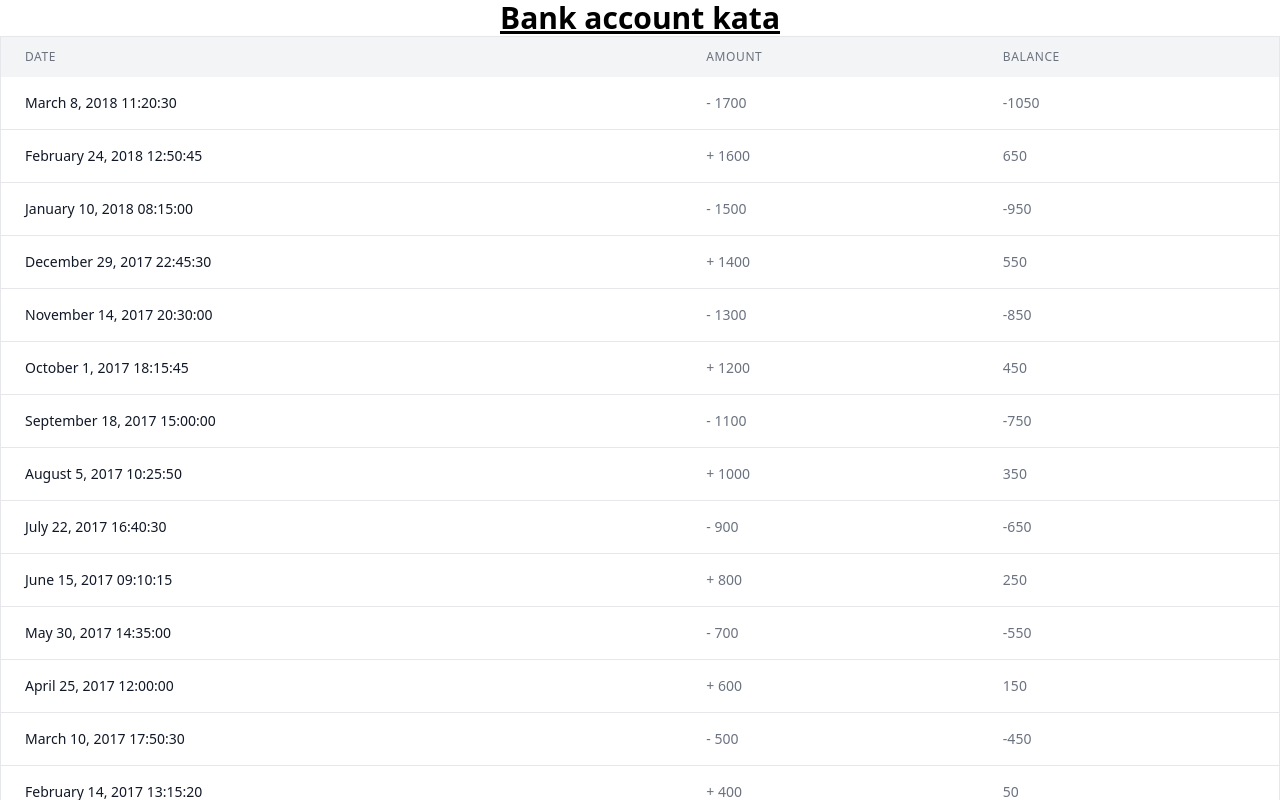
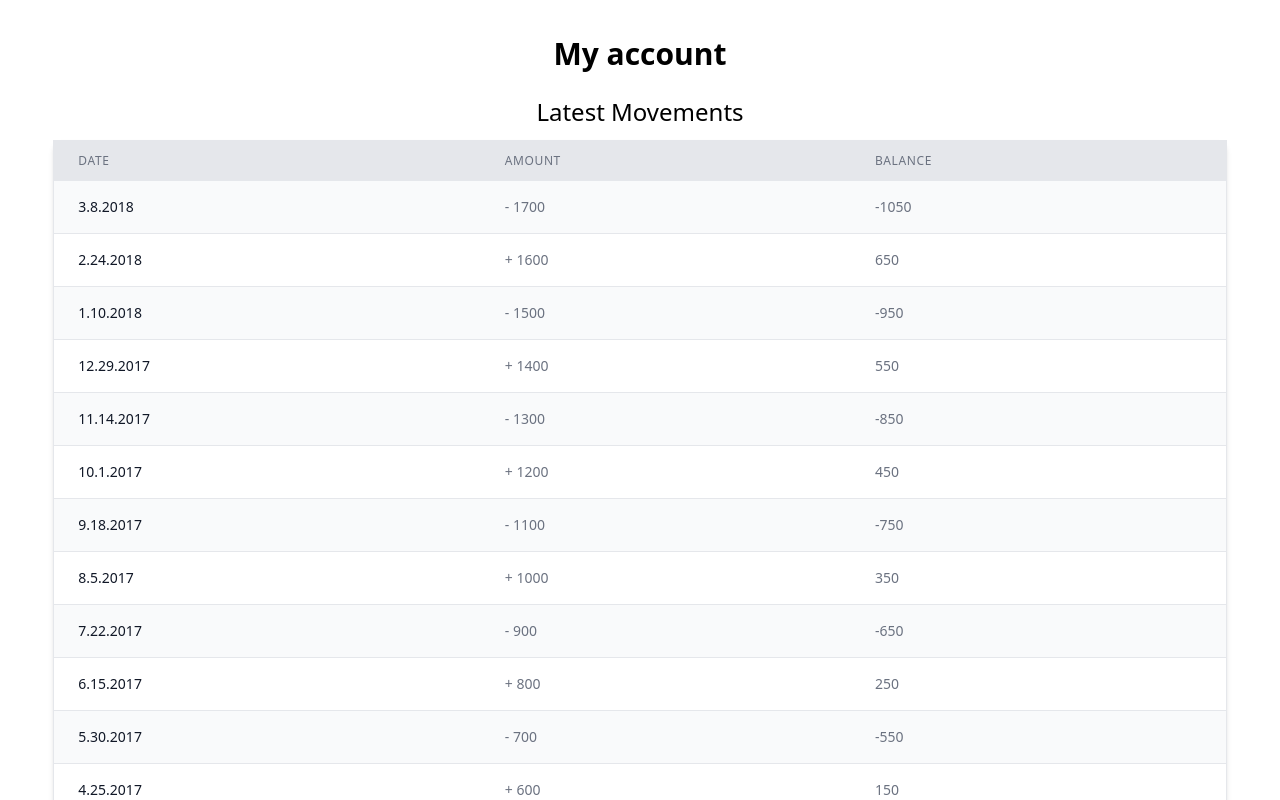
Before and after one commit to vivitt/bank-account-kata, a Next.js app: page / in a window 1280 px wide. Shown: the top 800 px of the page. Built offline with nearby package versions, Linux system fonts and the light colour scheme.

Commit message:
add table styles and format date

```diff
--- a/app/lib/definitions.ts
+++ b/app/lib/definitions.ts
@@ -1,6 +1,6 @@
 export type Movement = {
   date: string;
-  amount: number;
+  ammount: number;
   type: "add" | "substract";
   prevAccountBalance: number;
 };
--- /dev/null
+++ b/app/lib/formatDate.ts
@@ -0,0 +1,4 @@
+export const formatDate = (date) => {
+  let formatedDate = new Date(date).toLocaleDateString();
+  return formatedDate.replaceAll("/", ".");
+};
--- a/app/page.tsx
+++ b/app/page.tsx
@@ -7,8 +7,10 @@ export default function Page() {
   const [userMovements, setUserMovements] = useState(movements);
   const [accountBalance, setAccountBalance] = useState(0);
   return (
-    <main className="flex flex-col items-center justify-center">
-      <h1 className="text-3xl font-bold underline">Bank account kata</h1>
+    <main className="flex flex-col items-center justify-center w-11/12 mx-auto my-6">
+      <h1 className="text-3xl font-bold m-3">My account</h1>
+
+      <h2 className="text-2xl m-3">Latest Movements</h2>
       <MovementsGrid
         movements={userMovements}
         balance={accountBalance}
--- a/app/ui/MovementsGrid.tsx
+++ b/app/ui/MovementsGrid.tsx
@@ -1,4 +1,5 @@
 import { Movement } from "../lib/definitions";
+import { formatDate } from "../lib/formatDate";
 
 export default function MovementsGrid({
     movements,
@@ -7,7 +8,7 @@ export default function MovementsGrid({
   }) {
   return (
     <table className="min-w-full bg-white border border-gray-200 shadow-md rounded-lg">
-      <thead className="bg-gray-100">
+      <thead className="bg-gray-200">
         <tr>
           <th
             scope="col"
@@ -38,10 +39,10 @@ export default function MovementsGrid({
             return (
               <tr
                 key={new Date(movement.date).getTime()}
-                className="bg-white border-b hover:bg-gray-50"
+                className="bg-white odd:bg-gray-50 border-b hover:bg-gray-100"
               >
                 <td className="px-6 py-4 whitespace-nowrap text-sm font-medium text-gray-900">
-                  {movement.date}
+                  {formatDate(movement.date)}
                 </td>
                 <td className="px-6 py-4 whitespace-nowrap text-sm text-gray-500">
                   {movement.type === "add"
```
